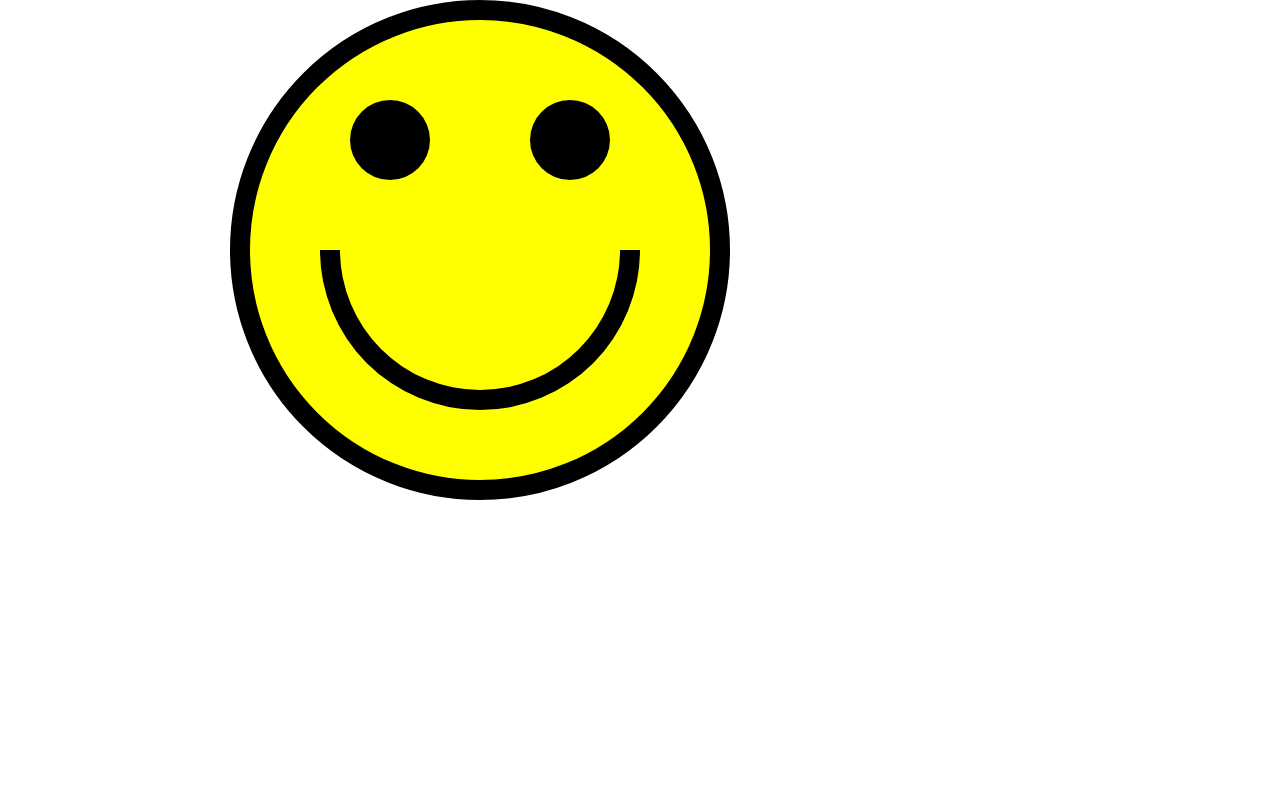
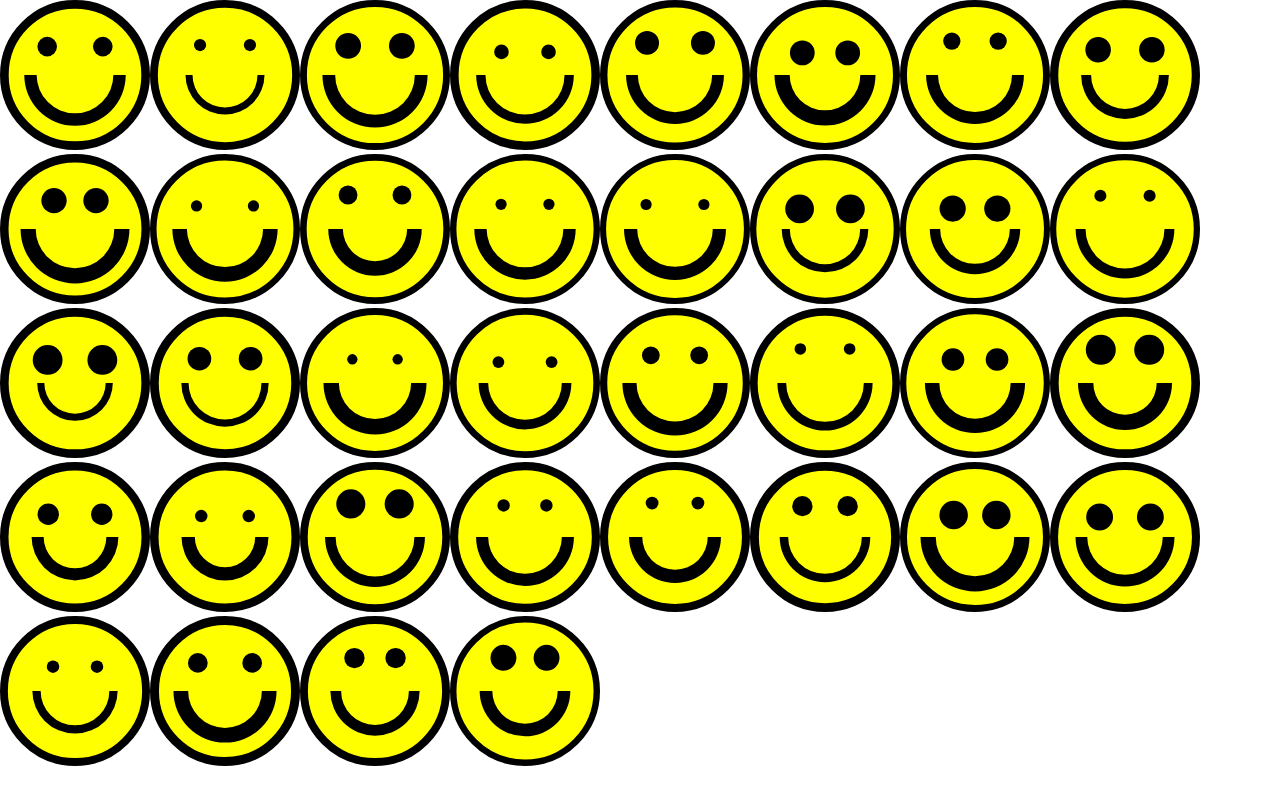
Before and after one commit to mattlean/learn-d3, a React (Create React App) app: page / in a window 1280 px wide. Built offline with nearby package versions, Linux system fonts and the light colour scheme.

Commit message:
Generate multiple faces each with random features

```diff
--- a/src/App.js
+++ b/src/App.js
@@ -1,24 +1,27 @@
 import Face from './Face'
 import './App.css'
+import { range } from 'd3'
 
-const width = 960
-const height = 500
+const width = 150
+const height = 150
+
+const array = range(36)
 
 function App() {
-  return (
+  return array.map(() => (
     <Face
       centerX={width / 2}
       centerY={height / 2}
-      eyeOffsetX={90}
-      eyeOffsetY={110}
-      eyeRadius={40}
+      eyeOffsetX={20 + Math.random() * 9}
+      eyeOffsetY={20 + Math.random() * 15}
+      eyeRadius={5 + Math.random() * 10}
       height={height}
-      mouthRadius={140}
-      mouthWidth={20}
-      strokeWidth={20}
+      mouthRadius={30 + Math.random() * 10}
+      mouthWidth={7 + Math.random() * 9}
+      strokeWidth={6 + Math.random() * 3}
       width={width}
     />
-  )
+  ))
 }
 
 export default App
```
